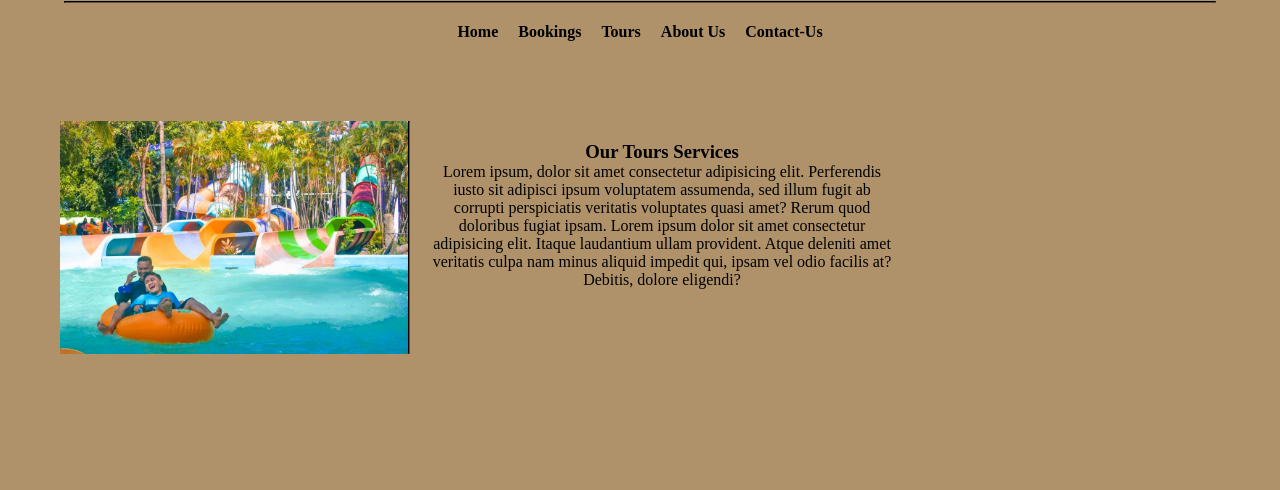
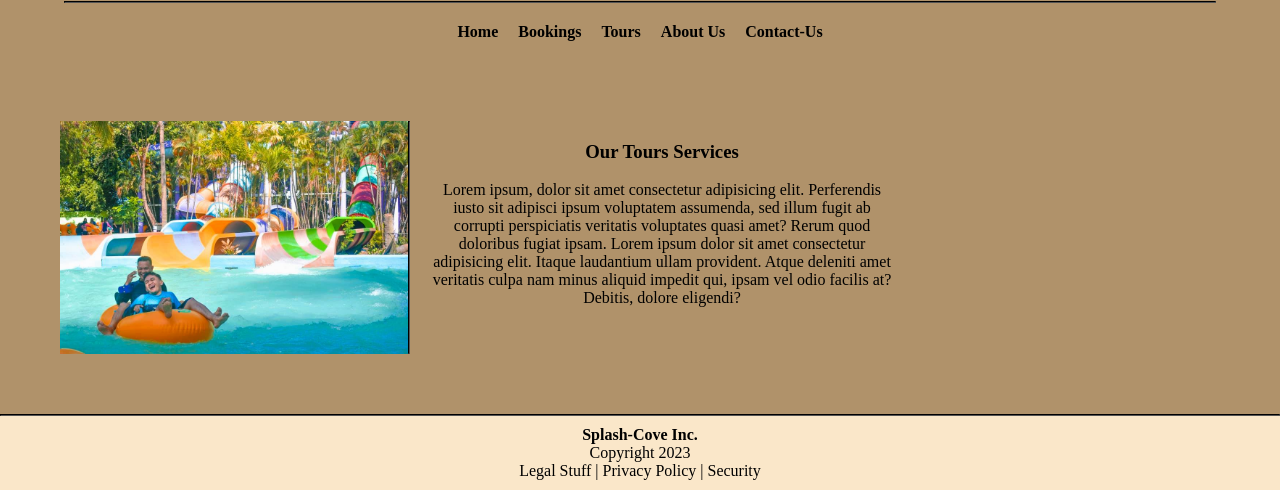
Before and after one commit to pandabear1313/Hotel-Website, a plain HTML site: page public/Tours.html in a window 1280 px wide. Shown: the part 368-858 px from the top of the page. Before the commit the page ends 800 px from the top, so only its background shows below. Drawn offline with Linux system fonts and the light colour scheme.

Commit message:
Added Photos and Edited tours

```diff
--- a/public/Tours.html
+++ b/public/Tours.html
@@ -33,7 +33,7 @@
             <hr>
             <div class="text">
 
-                <h3>Our Tours Services</h3>
+                <h3>Our Tours Services</h3><br>
                 <p>
                     Lorem ipsum, dolor sit amet consectetur adipisicing elit. Perferendis iusto sit adipisci ipsum
                     voluptatem assumenda, sed illum fugit ab corrupti perspiciatis veritatis voluptates quasi amet?
@@ -43,6 +43,23 @@
                 </p>
             </div>
         </div>
+
+
+    </center>
+
+
+
+
+    <hr>
+    <footer>
+        <center>
+            <h4>Splash-Cove Inc.</h4>
+            <p>
+                Copyright 2023 <br>
+                Legal Stuff | Privacy Policy | Security
+            </p>
+        </center>
+    </footer>
 </body>
 
 </html>
```
Also changed, not shown: index.html (+1 -1 lines), Images/Gallery 1.jpg (added), Images/Gallery 3.jpeg (added), Images/Test.jpg (added), Images/gallery 2.jpg (added).
